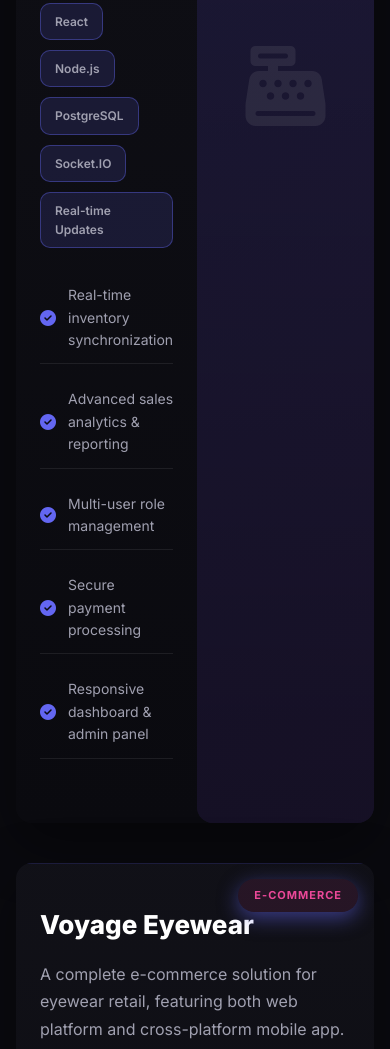
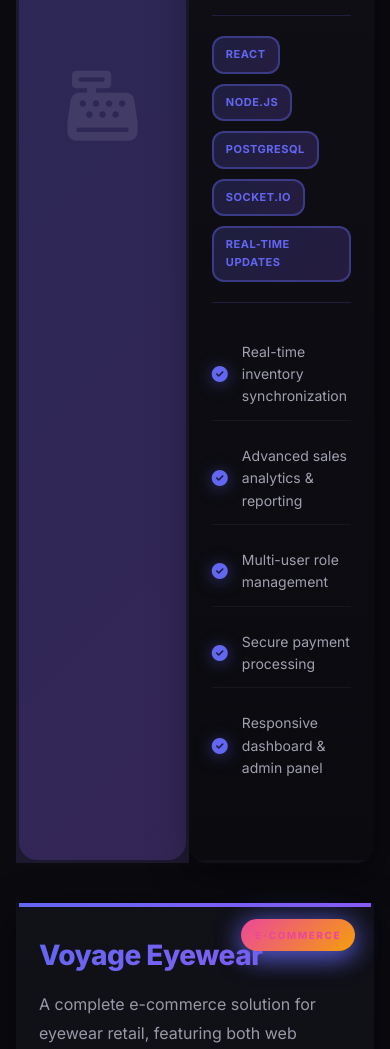
Before and after one commit to dhruvverm/Personal-potfolio, a website: page index.html in a window 390 px wide. Shown: the part 3161-4210 px from the top of the page. Drawn offline with Linux system fonts and the light colour scheme.

Commit message:
Redesign project section for mobile with modern visual style
- Gradient border glow effect around project cards
- Animated pulsing badges with gradient backgrounds
- Enhanced project image placeholders with gradient overlays
- Modern technology tags with gradient backgrounds and hover effects
- Redesigned feature list with interactive items and icon glow
- Gradient title text for project names
- Improved spacing and typography for mobile readability
- Smooth animations and transitions throughout
- Modern card design with depth and visual hierarchy
- Better touch interactions for mobile users

```diff
--- a/styles.css
+++ b/styles.css
@@ -1154,107 +1154,282 @@ section {
         opacity: 0.9;
     }
 
-    /* Stunning Project Cards */
+    /* Redesigned Mobile Project Cards - Modern Swipeable Style */
     .project-card {
         grid-template-columns: 1fr;
         gap: 0;
         padding: 0;
         background: transparent;
         border: none;
-        border-radius: 20px;
+        border-radius: 24px;
+        overflow: visible;
+        margin-bottom: 50px;
+        position: relative;
+        transition: all 0.4s cubic-bezier(0.4, 0, 0.2, 1);
+    }
+
+    .project-card:nth-child(even) .project-image {
+        order: 1;
+    }
+
+    .project-card:nth-child(even) .project-content {
+        order: 2;
+    }
+
+    /* Card Container with Gradient Border Effect */
+    .project-card::before {
+        content: '';
+        position: absolute;
+        inset: -3px;
+        background: var(--gradient-1);
+        border-radius: 24px;
+        opacity: 0.6;
+        z-index: -1;
+        filter: blur(8px);
+        transition: opacity 0.3s ease;
+    }
+
+    .project-card:hover::before {
+        opacity: 0.8;
+        filter: blur(12px);
+    }
+
+    /* Project Image Section */
+    .project-image {
+        width: 100%;
+        position: relative;
+        border-radius: 20px 20px 0 0;
         overflow: hidden;
-        margin-bottom: 40px;
+        background: var(--bg-card);
+        padding: 3px;
+        background-clip: padding-box;
+    }
+
+    .project-image::before {
+        content: '';
+        position: absolute;
+        inset: 0;
+        background: var(--gradient-1);
+        opacity: 0.1;
+        z-index: 1;
+        transition: opacity 0.3s ease;
+    }
+
+    .project-image-placeholder {
+        min-height: 280px;
+        font-size: 90px;
         position: relative;
-        box-shadow: 0 20px 60px rgba(0, 0, 0, 0.4);
-        transition: transform 0.3s ease;
-    }
-
-    .project-card:active {
-        transform: scale(0.98);
-    }
-
-    .project-card::before {
+        display: flex;
+        align-items: center;
+        justify-content: center;
+        border-radius: 18px;
+        overflow: hidden;
+    }
+
+    .project-image-placeholder::after {
+        content: '';
+        position: absolute;
+        inset: 0;
+        background: linear-gradient(135deg,
+            rgba(99, 102, 241, 0.15) 0%,
+            rgba(139, 92, 246, 0.15) 50%,
+            rgba(236, 72, 153, 0.15) 100%);
+        z-index: -1;
+    }
+
+    /* Animated Badge */
+    .project-badge {
+        position: absolute;
+        top: 20px;
+        right: 20px;
+        padding: 10px 18px;
+        background: var(--gradient-1);
+        border: none;
+        color: white;
+        font-weight: 800;
+        font-size: 11px;
+        border-radius: 30px;
+        box-shadow: 0 8px 24px rgba(99, 102, 241, 0.5),
+                    0 0 20px rgba(99, 102, 241, 0.3);
+        z-index: 10;
+        text-transform: uppercase;
+        letter-spacing: 1.5px;
+        animation: pulse 2s ease-in-out infinite;
+    }
+
+    @keyframes pulse {
+        0%, 100% {
+            box-shadow: 0 8px 24px rgba(99, 102, 241, 0.5),
+                        0 0 20px rgba(99, 102, 241, 0.3);
+        }
+        50% {
+            box-shadow: 0 8px 24px rgba(99, 102, 241, 0.7),
+                        0 0 30px rgba(99, 102, 241, 0.5);
+        }
+    }
+
+    .project-badge.primary {
+        background: linear-gradient(135deg, #ec4899 0%, #f59e0b 100%);
+        box-shadow: 0 8px 24px rgba(236, 72, 153, 0.5),
+                    0 0 20px rgba(236, 72, 153, 0.3);
+    }
+
+    .project-badge.secondary {
+        background: linear-gradient(135deg, #10b981 0%, #3b82f6 100%);
+        box-shadow: 0 8px 24px rgba(16, 185, 129, 0.5),
+                    0 0 20px rgba(16, 185, 129, 0.3);
+    }
+
+    /* Project Content Section */
+    .project-content {
+        background: linear-gradient(180deg,
+            rgba(17, 17, 24, 0.98) 0%,
+            rgba(10, 10, 15, 1) 100%);
+        padding: 32px 24px;
+        border-radius: 0 0 20px 20px;
+        border: 3px solid transparent;
+        border-top: none;
+        position: relative;
+        box-shadow: 0 10px 40px rgba(0, 0, 0, 0.4);
+    }
+
+    .project-content::before {
         content: '';
         position: absolute;
         top: 0;
         left: 0;
         right: 0;
-        height: 5px;
+        height: 4px;
         background: var(--gradient-1);
-        z-index: 1;
-    }
-
-    .project-image {
-        width: 100%;
-        position: relative;
-    }
-
-    .project-image-placeholder {
-        min-height: 240px;
-        font-size: 80px;
-        position: relative;
-    }
-
-    .project-image-placeholder::after {
-        content: '';
-        position: absolute;
-        inset: 0;
-        background: linear-gradient(180deg, transparent 0%, rgba(0, 0, 0, 0.4) 100%);
-    }
-
-    .project-content {
-        background: linear-gradient(180deg, rgba(17, 17, 24, 0.98) 0%, rgba(10, 10, 15, 1) 100%);
-        padding: 28px 24px;
+    }
+
+    .project-title {
+        font-size: 32px;
+        margin-bottom: 18px;
+        margin-top: 8px;
+        background: var(--gradient-1);
+        -webkit-background-clip: text;
+        -webkit-text-fill-color: transparent;
+        background-clip: text;
+        line-height: 1.2;
+        font-weight: 900;
+        letter-spacing: -0.5px;
+    }
+
+    .project-description {
+        font-size: 17px;
+        line-height: 1.8;
+        margin-bottom: 26px;
+        opacity: 0.95;
+        color: var(--text-secondary);
+    }
+
+    /* Technology Tags - Modern Design */
+    .project-tech {
+        display: flex;
+        flex-wrap: wrap;
+        gap: 10px;
+        margin-bottom: 26px;
+        padding: 20px 0;
         border-top: 1px solid rgba(99, 102, 241, 0.2);
-    }
-
-    .project-badge {
-        position: absolute;
-        top: 16px;
-        right: 16px;
-        padding: 8px 16px;
-        background: var(--gradient-1);
-        border: none;
-        color: white;
+        border-bottom: 1px solid rgba(99, 102, 241, 0.2);
+    }
+
+    .tech-tag {
+        padding: 10px 16px;
+        background: linear-gradient(135deg,
+            rgba(99, 102, 241, 0.2) 0%,
+            rgba(139, 92, 246, 0.2) 100%);
+        border: 2px solid rgba(99, 102, 241, 0.4);
+        font-size: 12px;
         font-weight: 700;
-        font-size: 11px;
-        border-radius: 20px;
-        box-shadow: 0 6px 20px rgba(99, 102, 241, 0.5);
-        z-index: 2;
+        border-radius: 12px;
+        color: var(--primary-color);
+        transition: all 0.3s ease;
         text-transform: uppercase;
-        letter-spacing: 1px;
-    }
-
-    .project-title {
-        font-size: 30px;
-        margin-bottom: 16px;
-        margin-top: 12px;
-    }
-
-    .project-description {
-        font-size: 16px;
-        line-height: 1.7;
-        margin-bottom: 24px;
-    }
-
-    .tech-tag {
-        padding: 8px 14px;
-        background: rgba(99, 102, 241, 0.15);
-        border: 1px solid rgba(99, 102, 241, 0.4);
-        font-size: 12px;
-        font-weight: 600;
-        border-radius: 10px;
+        letter-spacing: 0.5px;
+    }
+
+    .tech-tag:active {
+        transform: scale(1.05);
+        border-color: var(--primary-color);
+        box-shadow: 0 4px 15px rgba(99, 102, 241, 0.4);
+    }
+
+    /* Features List - Modern Design */
+    .project-features {
+        margin-bottom: 28px;
     }
 
     .feature-item {
-        font-size: 14px;
-        padding: 12px 0;
-        border-bottom: 1px solid rgba(255, 255, 255, 0.08);
+        display: flex;
+        align-items: center;
+        gap: 14px;
+        padding: 14px 0;
+        font-size: 15px;
+        color: var(--text-secondary);
+        border-bottom: 1px solid rgba(255, 255, 255, 0.05);
+        transition: all 0.3s ease;
+    }
+
+    .feature-item:last-child {
+        border-bottom: none;
+    }
+
+    .feature-item:active {
+        transform: translateX(8px);
+        color: var(--text-primary);
     }
 
     .feature-item i {
         color: var(--primary-color);
-        font-size: 16px;
+        font-size: 18px;
+        width: 24px;
+        text-align: center;
+        filter: drop-shadow(0 2px 8px rgba(99, 102, 241, 0.5));
+    }
+
+    /* Project Links */
+    .project-links {
+        margin-top: 24px;
+        padding-top: 24px;
+        border-top: 2px solid rgba(99, 102, 241, 0.2);
+    }
+
+    .link-info {
+        font-size: 15px;
+        color: var(--text-muted);
+        font-weight: 600;
+    }
+
+    .project-link {
+        color: var(--primary-color);
+        text-decoration: none;
+        font-weight: 700;
+        transition: all 0.3s ease;
+        display: inline-flex;
+        align-items: center;
+        gap: 6px;
+    }
+
+    .project-link strong {
+        background: var(--gradient-1);
+        -webkit-background-clip: text;
+        -webkit-text-fill-color: transparent;
+        background-clip: text;
+    }
+
+    .project-link:active {
+        transform: translateX(4px);
+    }
+
+    .project-link::after {
+        content: '→';
+        transition: transform 0.3s ease;
+    }
+
+    .project-link:active::after {
+        transform: translateX(4px);
     }
 
     /* Contact Section */
@@ -1364,11 +1539,56 @@ section {
     }
 
     .project-title {
-        font-size: 26px;
+        font-size: 28px;
     }
 
     .project-card {
-        border-radius: 16px;
+        border-radius: 20px;
+        margin-bottom: 40px;
+    }
+
+    .project-card::before {
+        border-radius: 20px;
+    }
+
+    .project-image {
+        border-radius: 18px 18px 0 0;
+    }
+
+    .project-image-placeholder {
+        min-height: 240px;
+        font-size: 70px;
+    }
+
+    .project-content {
+        padding: 28px 20px;
+        border-radius: 0 0 18px 18px;
+    }
+
+    .project-badge {
+        top: 16px;
+        right: 16px;
+        padding: 8px 14px;
+        font-size: 10px;
+    }
+
+    .project-description {
+        font-size: 16px;
+    }
+
+    .tech-tag {
+        padding: 8px 12px;
+        font-size: 11px;
+    }
+
+    .feature-item {
+        font-size: 14px;
+        padding: 12px 0;
+    }
+
+    .feature-item i {
+        font-size: 16px;
+        width: 20px;
     }
 
     .skills-grid {
```
